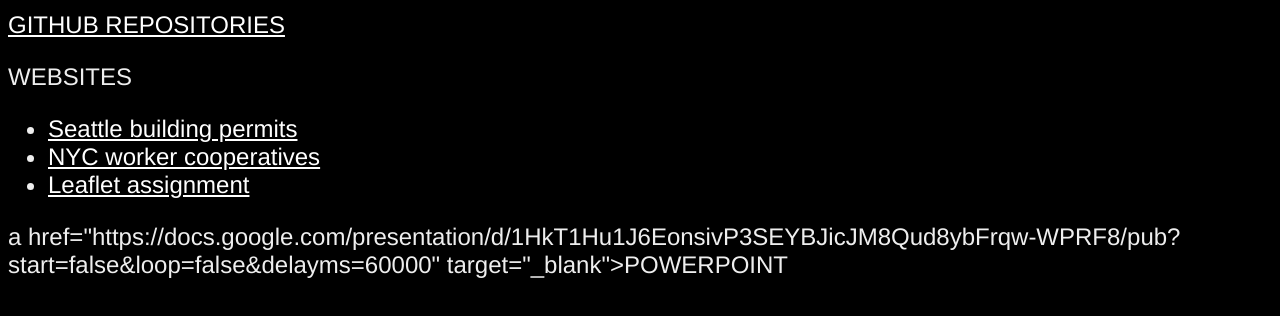
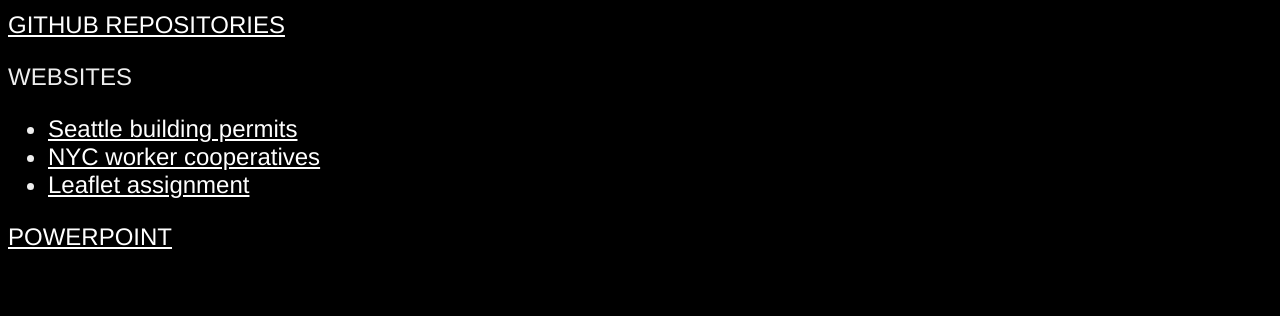
Before and after one commit to daviswinslow/daviswinslow.github.io, a plain HTML site: page index.html in a window 1280 px wide. Shown: the part 84-400 px from the top of the page. Drawn offline with Linux system fonts and the light colour scheme.

Commit message:
Update index.html

```diff
--- a/index.html
+++ b/index.html
@@ -40,5 +40,5 @@
 	<li><a href="http://daviswinslow.github.io/nyccooperatives.html" target="_blank">NYC worker cooperatives</li>
 	<li><a href="http://daviswinslow.github.io/leaflet_assignment.html" target="_blank">Leaflet assignment</a></li>
 </ul>
-<p>a href="https://docs.google.com/presentation/d/1HkT1Hu1J6EonsivP3SEYBJicJM8Qud8ybFrqw-WPRF8/pub?start=false&loop=false&delayms=60000" target="_blank">POWERPOINT</a></p>
+<p><a href="https://docs.google.com/presentation/d/1HkT1Hu1J6EonsivP3SEYBJicJM8Qud8ybFrqw-WPRF8/pub?start=false&loop=false&delayms=60000" target="_blank">POWERPOINT</a></p>
 </html>
```
